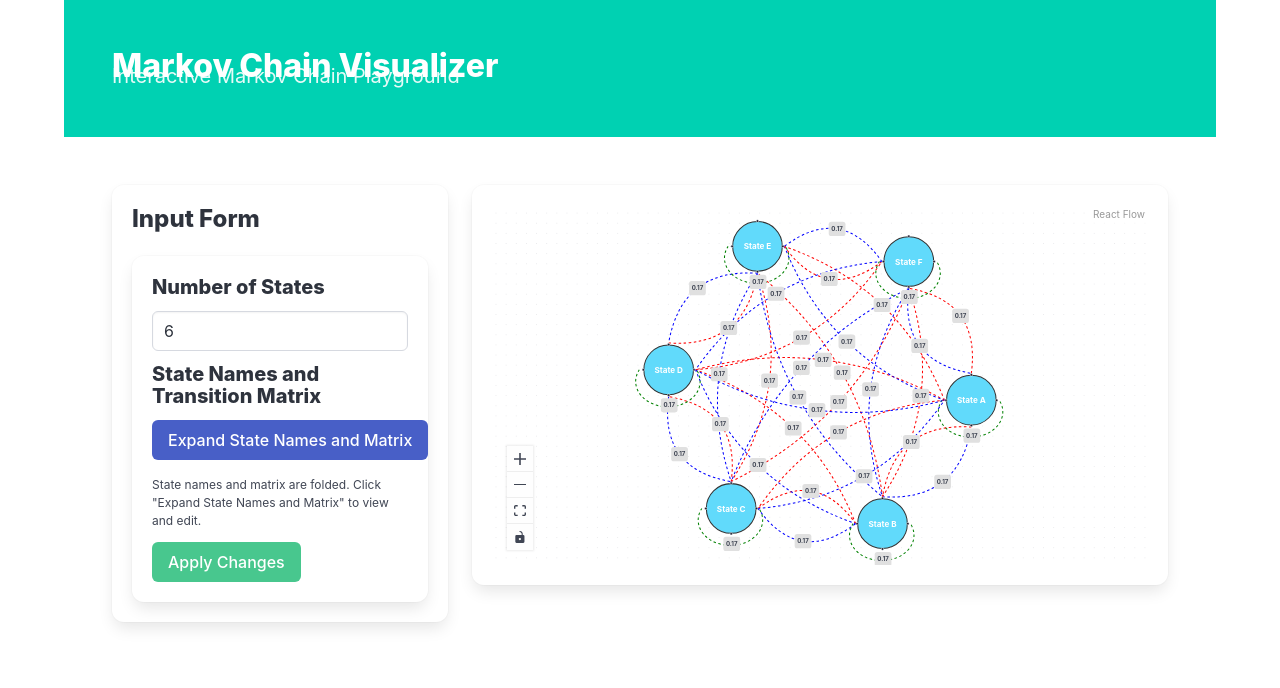
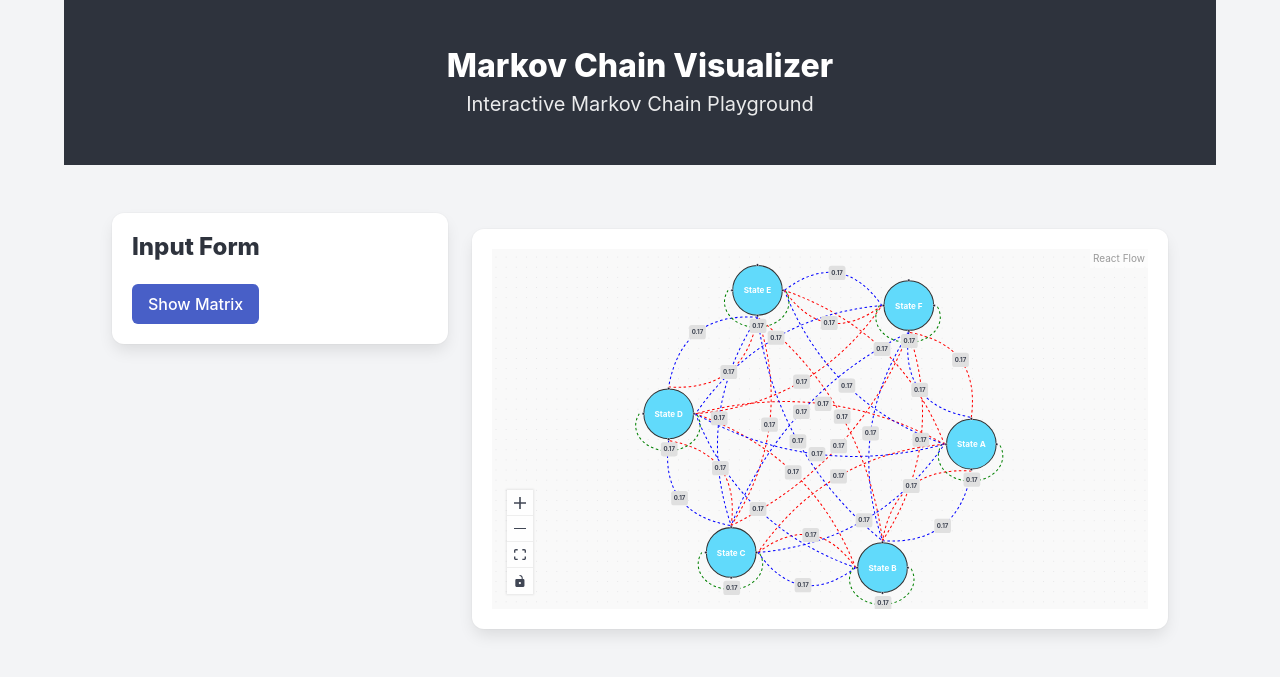
Before and after one commit to hepzanechen/markovplay, a React (Vite) app: page / in a window 1280 px wide. Shown: the top 688 px of the page. Built offline with nearby package versions, Linux system fonts and the light colour scheme.

Commit message:
modal matrix

```diff
--- a/src/App.tsx
+++ b/src/App.tsx
@@ -151,30 +151,51 @@ const MarkovChainFlow = () => {
   }, [size, matrix, stateNames]);
 
 
+  const MatrixModal = ({ isVisible, onClose, size, setSize, setMatrix, setStateNames, error }) => {
+    if (!isVisible) return null;
+
+    return (
+      <div className="modal is-active">
+        <div className="modal-background" onClick={onClose}></div>
+        <div className="modal-content" style={{ maxHeight: '80vh', overflowY: 'auto' }}>
+          <div className="box">
+            <h4 className="title is-4">Input Matrix</h4>
+            {error && <div className="notification is-danger">{error}</div>}
+            <MatrixInputForm size={size} setSize={setSize} setMatrix={setMatrix} setStateNames={setStateNames} />
+            <button className="button is-danger" onClick={onClose}>Close</button>
+          </div>
+        </div>
+        <button className="modal-close is-large" aria-label="close" onClick={onClose}></button>
+      </div>
+    );
+  };
+
+
+  const [isModalVisible, setModalVisible] = useState(false);
+
+
   return (
     <div className="container">
-      <section className="hero is-primary">
-        <div className="hero-body">
-          <p className="title">Markov Chain Visualizer</p>
-          <p className="subtitle">Interactive Markov Chain Playground</p>
+      <section className="hero is-dark">
+        <div className="hero-body has-text-centered">
+          <p className="title" style={{ marginBottom: '0.5rem' }}>Markov Chain Visualizer</p>
+          <p className="subtitle" style={{ marginTop: '0.5rem' }}>Interactive Markov Chain Playground</p>
         </div>
       </section>
+
       <section className="section">
-        <div className="columns">
+        <div className="columns is-multiline">
           <div className="column is-one-third">
-            <div className="box">
-              <h4 className="title is-4">Input Form</h4>
-              <MatrixInputForm
-                size={size}
-                setSize={setSize}
-                setMatrix={setMatrix}
-                setStateNames={setStateNames}
-              />
+            <div className="box has-background-white">
+            <h4 className="title is-4 has-text-dark">Input Form</h4>
+              <button className="button is-link" onClick={() => setModalVisible(true)}>
+                Show Matrix
+              </button>
               {error && <div className="notification is-danger">{error}</div>}
             </div>
           </div>
-          <div className="column">
-            <div className="box" style={{ width: '100%', height: '50vh' }}>
+          <div className="column is-two-thirds">
+            <div className="box" style={{ height: '50vh', marginTop: '1rem' }}>
               <ReactFlow
                 nodes={nodes}
                 edges={edges}
@@ -186,6 +207,7 @@ const MarkovChainFlow = () => {
                 fitView
                 attributionPosition="top-right"
                 connectionMode={ConnectionMode.Loose}
+                style={{ background: '#f9f9f9' }} // Light background for React Flow
               >
                 <Controls />
                 <Background />
@@ -194,8 +216,21 @@ const MarkovChainFlow = () => {
           </div>
         </div>
       </section>
+
+      <MatrixModal
+      isVisible={isModalVisible}
+      onClose={() => setModalVisible(false)}
+      size={size}
+      setSize={setSize}
+      setMatrix={setMatrix}
+      setStateNames={setStateNames}
+      error={error} // Pass error to the modal
+    />
+
     </div>
   );
+
+
 };
 
 export default MarkovChainFlow;
--- a/src/index.html
+++ b/src/index.html
@@ -3,10 +3,10 @@
   <head>
     <meta charset="UTF-8" />
     <meta name="viewport" content="width=device-width, initial-scale=1.0" />
-    <title>Markov Chain Visualizer</title> <!-- Updated title -->
-    <link rel="stylesheet" href="https://cdnjs.cloudflare.com/ajax/libs/bulma/0.9.3/css/bulma.min.css"> <!-- Optional: Include Bulma from CDN -->
+    <title>Markov Chain Visualizer</title>
+    <link rel="stylesheet" href="https://cdnjs.cloudflare.com/ajax/libs/bulma/0.9.3/css/bulma.min.css"> <!-- Bulma CSS -->
   </head>
-  <body>
+  <body class="has-background-light"> <!-- Set background to light -->
     <div id="app"></div>
     <script type="module" src="./index.tsx"></script>
   </body>
```
